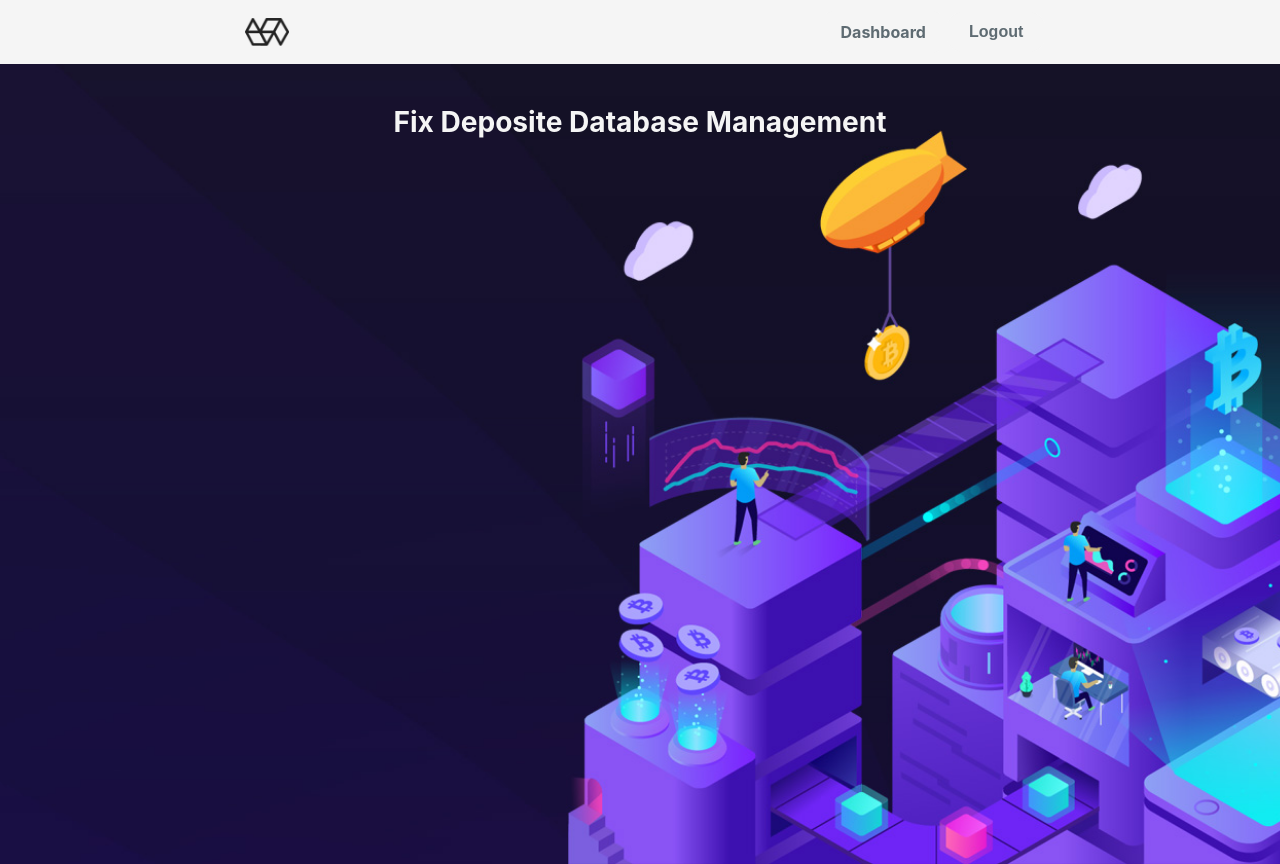
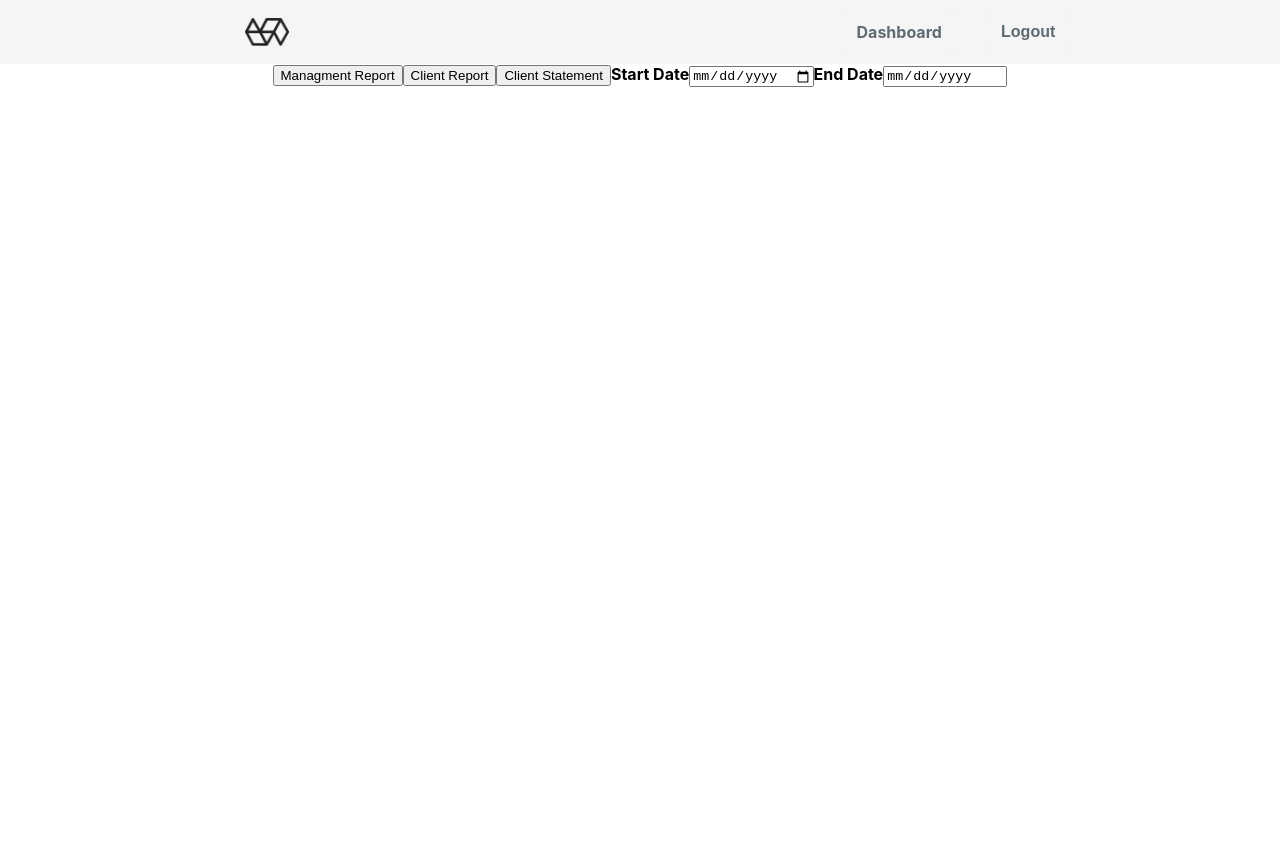
Before and after one commit to rajshah1/fixDeposits_UIUX, a React (Create React App) app: page /viewInfo in a window 1280 px wide. Before the commit this address led to /. After the commit the page ends 800 px from the top, so only its background shows below. Built offline with nearby package versions, Linux system fonts and the light colour scheme; no server answers; sample sign-in values are in the browser's storage.

Commit message:
Added Files for .Jsx format

```diff
--- a/src/App.css
+++ b/src/App.css
@@ -18,6 +18,7 @@
     display: flex;
     justify-content: space-around;
     align-items: center;
+    margin-left: 0em;
 }
 
 .nav-button {
@@ -34,6 +35,7 @@
     font-size: 1rem;
     transition-duration: 0.4s;
     white-space: nowrap;
+    margin-left: 1em;
 }
 
 .nav-button:hover {
@@ -315,7 +317,7 @@ input[type=password]:focus {
 
 @media only screen and (max-width:768px) {
     .nav-button {
-        font-size: 60%;
+        font-size: 80%;
     }
     .container {
         max-width: 100%;
--- a/src/App.js
+++ b/src/App.js
@@ -8,18 +8,15 @@ import  AddInvest from './Functional/addInvest';
 import  viewInfoData from './Functional/viewInfoData';
 import {BrowserRouter as Router,Switch,Route, Redirect} from 'react-router-dom';
 function App() {
-  var [userVal,SetuserVal]=useState(null);
 
 
   useEffect(()=>{
-      auth.onAuthStateChanged(function(userVal){ if(userVal){
-      SetuserVal(userVal);
-    }});
+
 },[]);
 
   const PrivateRoute=({component:Component,...rest})=>(
     <Route render={
-      props => ( userVal ? <Component/> : <Redirect to='/'/> )
+      props => ( auth.currentUser ? <Component/> : <Redirect to='/'/> )
     }/>
   );
 
--- a/src/Functional/Dashboard.js
+++ b/src/Functional/Dashboard.jsx
@@ -9,6 +9,7 @@ import viewImage from '../marketing.svg';
 import {Link} from 'react-router-dom';
 
 function Dashboard(){
+
     var [username,Setusername]=useState('Guest');
     useEffect(()=>{
     },[]);
@@ -19,7 +20,8 @@ function Dashboard(){
             firebase.firestore().collection("users").doc(auth.currentUser.email).get()
             .then((DocumentType)=>{Setusername(DocumentType.get("name"))});
          //    console.log(username);
-        }
+    }
+
 
    return (
     <div className="dashboard-start">
--- a/src/Functional/viewInfoData.jsx
+++ b/src/Functional/viewInfoData.jsx
@@ -5,7 +5,18 @@ import  firebase,{auth} from '../componets/Firebase';
 function viewInfoData(){
     return(
         <div className="view-main">
+            <form className="view-form-first">
+                <button className="three-view-button">Managment Report</button>
+                <button className="three-view-button">Client Report</button>
+                <button className="three-view-button">Client Statement</button>
 
+                <label htmlFor="startDate"><b>Start Date</b></label>
+                <input type="date" id="startDate" name="startDate"  required/>
+                <label htmlFor="endDate"><b>End Date</b></label>
+                <input type="date" className="endDate"name="endDate"  required readOnly/>
+
+
+            </form>
         </div>
     );
 };
```
Also changed, not shown: src/Functional/useUnsavedChangesWarning.jsx (added, +22 -0 lines), src/Functional/addInvest.jsx (renamed from src/Functional/addInvest.js).
